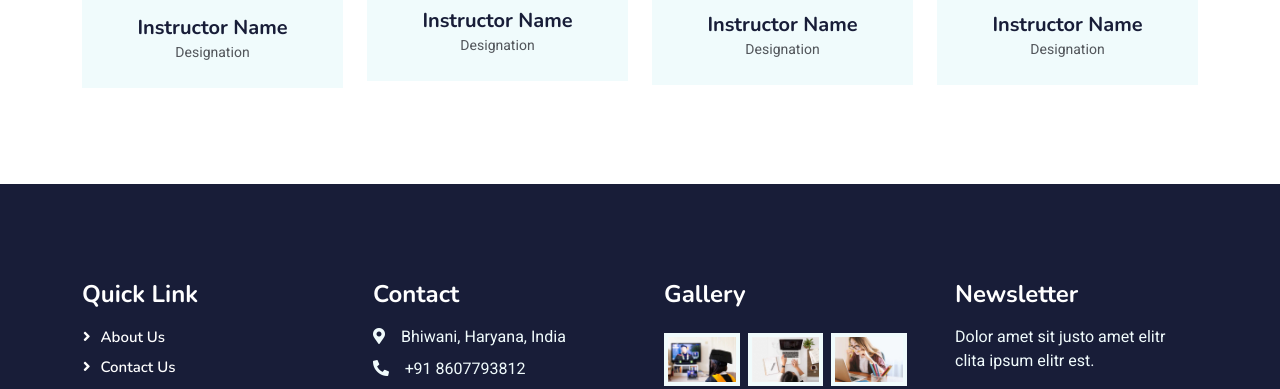
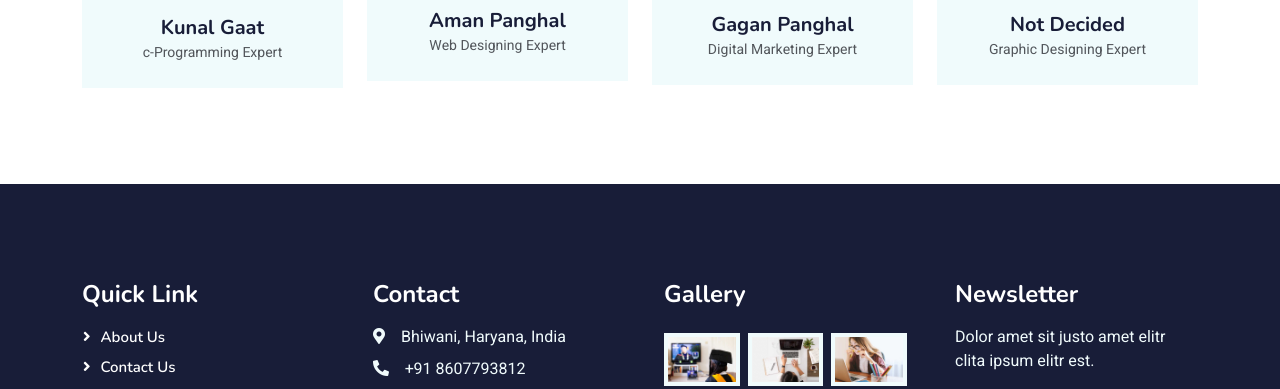
Before and after one commit to EduPeak/EduPeak, a plain HTML site: page about.html in a window 1280 px wide. Shown: the part 1847-2236 px from the top of the page. Drawn offline with nearby package versions, Linux system fonts and the light colour scheme.

Commit message:
Update about.html

```diff
--- a/about.html
+++ b/about.html
@@ -204,8 +204,8 @@
                             </div>
                         </div>
                         <div class="text-center p-4">
-                            <h5 class="mb-0">Instructor Name</h5>
-                            <small>Designation</small>
+                            <h5 class="mb-0">Kunal Gaat</h5>
+                            <small>c-Programming Expert</small>
                         </div>
                     </div>
                 </div>
@@ -222,8 +222,8 @@
                             </div>
                         </div>
                         <div class="text-center p-4">
-                            <h5 class="mb-0">Instructor Name</h5>
-                            <small>Designation</small>
+                            <h5 class="mb-0">Aman Panghal</h5>
+                            <small>Web Designing Expert</small>
                         </div>
                     </div>
                 </div>
@@ -240,8 +240,8 @@
                             </div>
                         </div>
                         <div class="text-center p-4">
-                            <h5 class="mb-0">Instructor Name</h5>
-                            <small>Designation</small>
+                            <h5 class="mb-0">Gagan Panghal</h5>
+                            <small>Digital Marketing Expert</small>
                         </div>
                     </div>
                 </div>
@@ -258,8 +258,8 @@
                             </div>
                         </div>
                         <div class="text-center p-4">
-                            <h5 class="mb-0">Instructor Name</h5>
-                            <small>Designation</small>
+                            <h5 class="mb-0">Not Decided</h5>
+                            <small>Graphic Designing Expert   </small>
                         </div>
                     </div>
                 </div>
```
